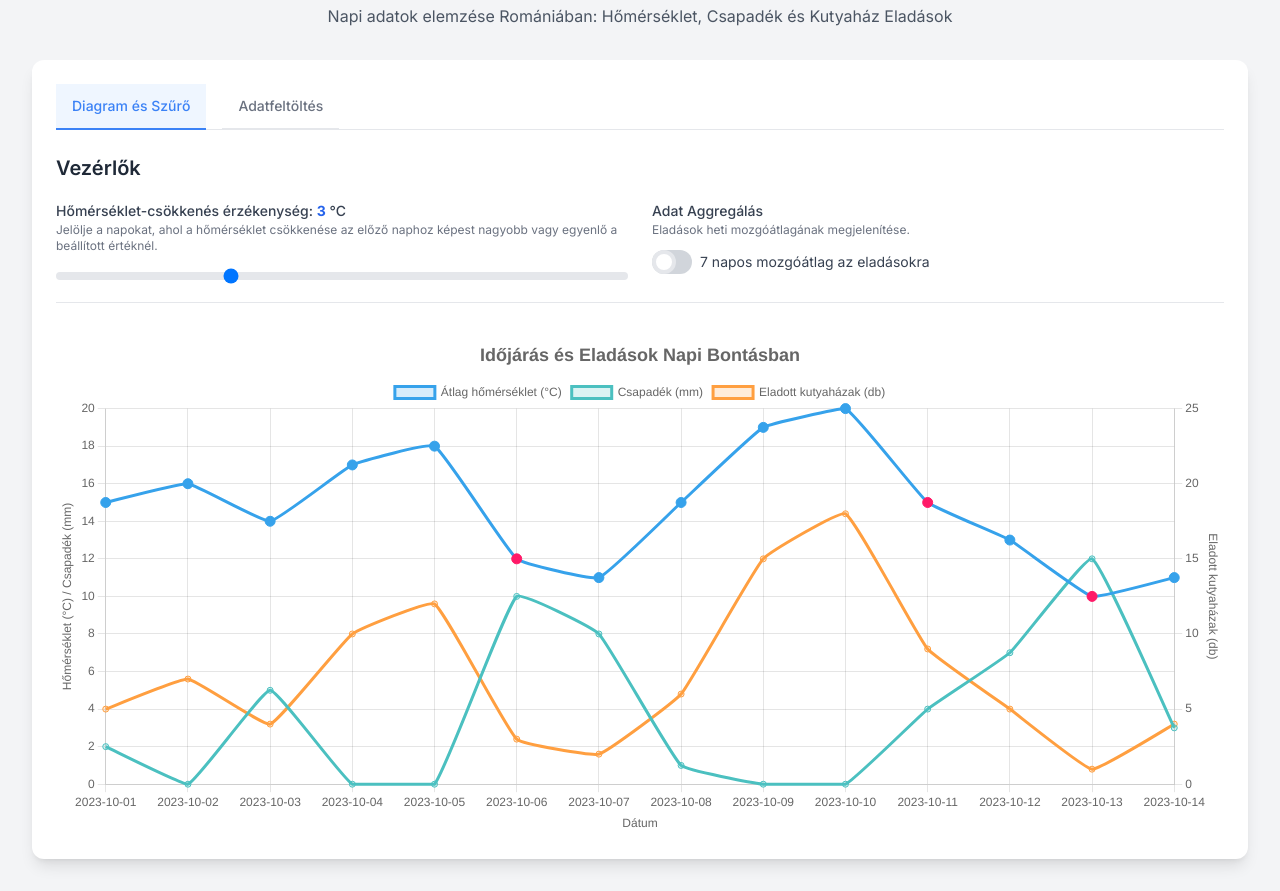
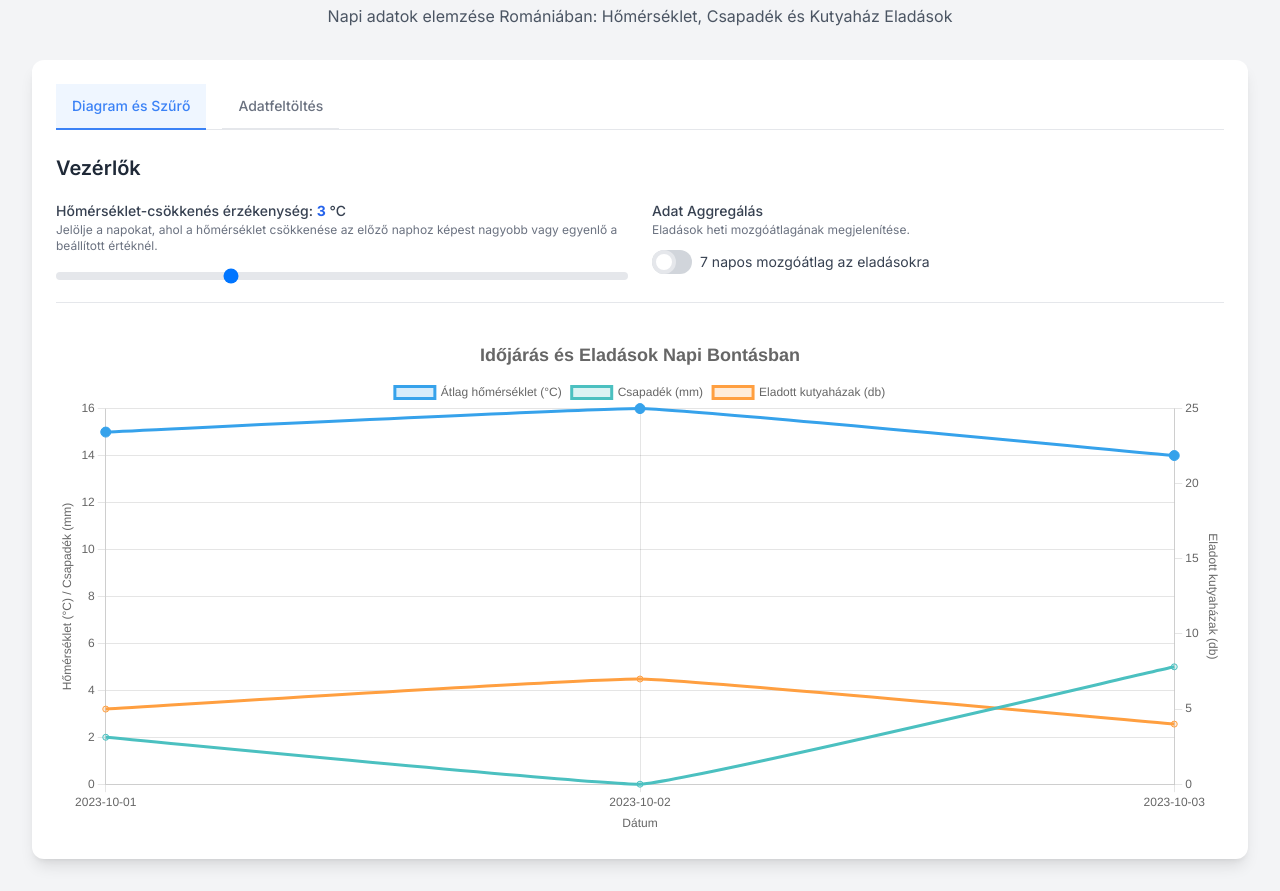
Before and after one commit to vadaszzoltan/idojara, a plain HTML site: page index.html in a window 1280 px wide. Shown: the part 76-967 px from the top of the page. Drawn offline with nearby package versions, Linux system fonts and the light colour scheme.

Commit message:
Update index.html

```diff
--- a/index.html
+++ b/index.html
@@ -116,18 +116,7 @@
         const sampleData = `Datum,Homerseklet_C,Csapadek_mm,Kutyaház_eladas_db
 2023-10-01,15,2,5
 2023-10-02,16,0,7
-2023-10-03,14,5,4
-2023-10-04,17,0,10
-2023-10-05,18,0,12
-2023-10-06,12,10,3
-2023-10-07,11,8,2
-2023-10-08,15,1,6
-2023-10-09,19,0,15
-2023-10-10,20,0,18
-2023-10-11,15,4,9
-2023-10-12,13,7,5
-2023-10-13,10,12,1
-2023-10-14,11,3,4`;
+2023-10-03,14,5,4`;
         csvDataInput.value = sampleData;
 
         function switchTab(activeTab) {
```
